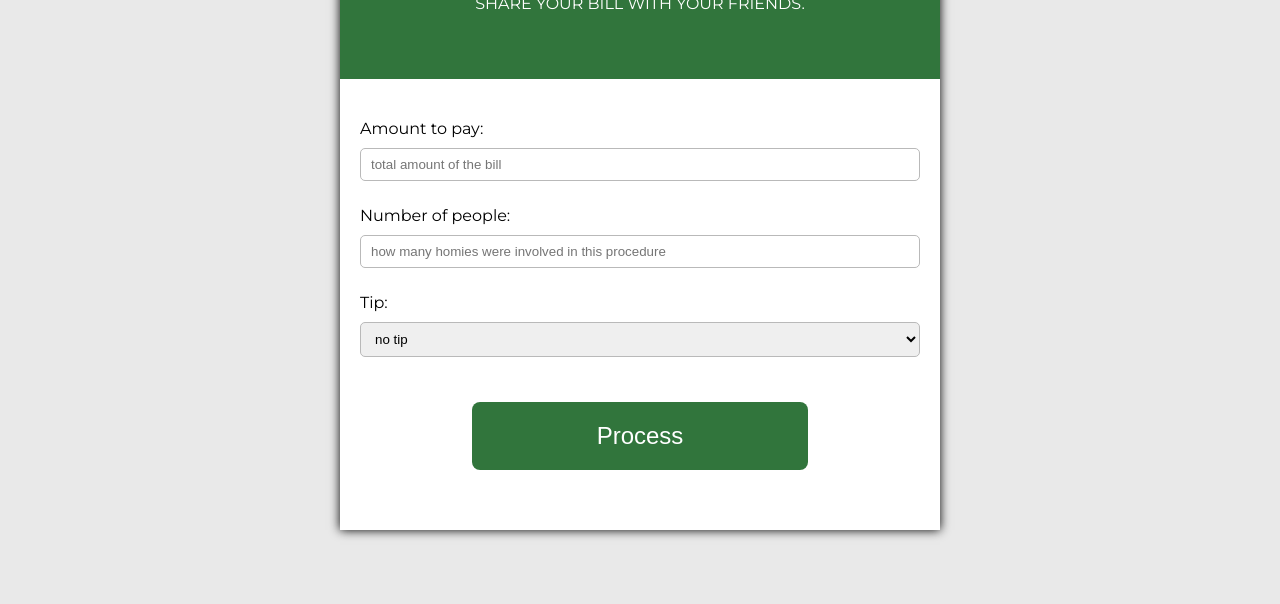
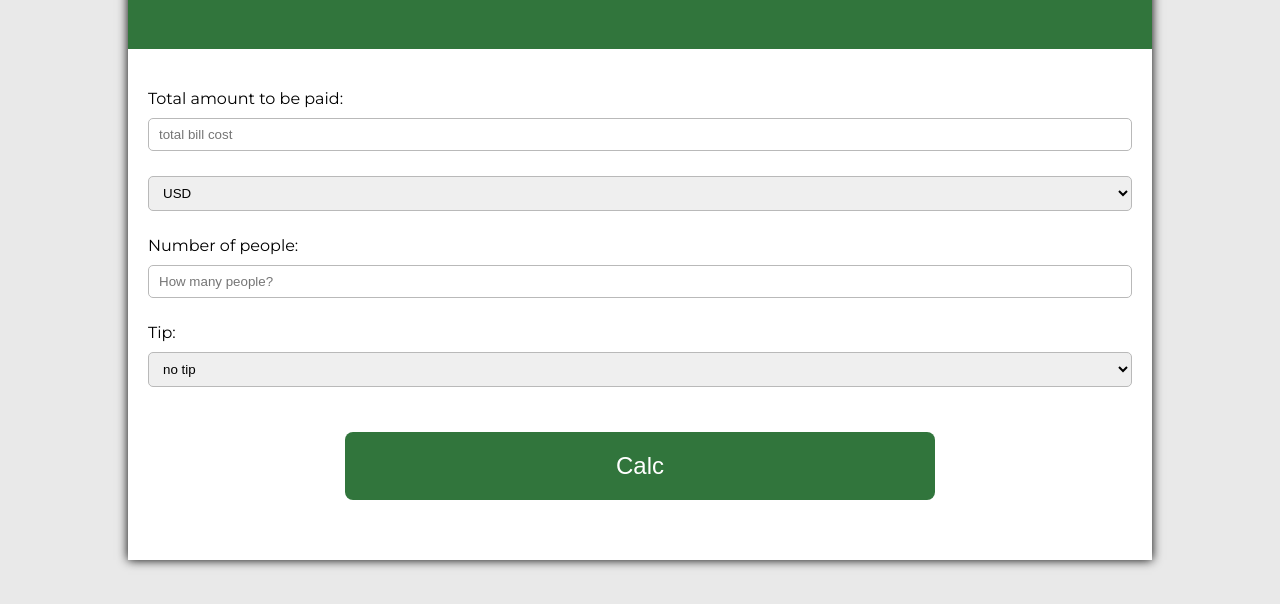
Before and after one commit to DamianMaciej/billsplitter, a plain HTML site: page index.html in a window 1280 px wide. Shown: the part 196-800 px from the top of the page. Drawn offline with Linux system fonts and the light colour scheme.

Commit message:
Minor problems fix

```diff
--- a/index.html
+++ b/index.html
@@ -14,14 +14,25 @@
 
         <div class="top">
             <h1>BillSplitter</h1>
-            <p>Share your bill with your friends.</p>
+            <p>Split bill with your friends</p>
         </div>
         <div class="bottom">
-            <label for="price">Amount to pay: </label>
-            <input type="number" placeholder="total amount of the bill" id="price">
+            <label for="price">Total amount to be paid: </label>
+            <input type="number" placeholder="total bill cost" id="price">
+            <select class="currency">
+                <option>USD</option>
+                <option>EUR</option>
+                <option>GBP</option>
+                <option>CHF</option>
+                <option>UAH</option>
+                <option>HRK</option>
+                <option>PLN</option>
+                <option>CZK</option>
+                <option>NOK</option>
+            </select>
 
             <label for="people">Number of people: </label>
-            <input type="number" placeholder="how many homies were involved in this procedure" id="people">
+            <input type="number" placeholder="How many people?" id="people">
 
             <label for="tip">Tip: </label>
             <select id="tip">
@@ -32,9 +43,9 @@
                 <option value="0.2">20%</option>
             </select>
 
-            <button class="count">Process</button>
+            <button class="count">Calc</button>
             <p class="error"></p>
-            <p class="cost-info">Each person should pay <span class="cost"></span> euro.</p>
+            <p class="cost-info">You should submit after <span class="cost"></span> <span class="currency-info"></span>.</p>
         </div>
 
 
--- a/main.js
+++ b/main.js
@@ -6,6 +6,8 @@ const errorInfo = document.querySelector(`.error`);
 const cost = document.querySelector(`.cost`);
 const endInfo = document.querySelector(`.cost-info`);
 
+const currency = document.querySelector(`.currency`);
+const currencyInfo = document.querySelector(`.currency-info`);
 
 
 const process = () => {
@@ -22,19 +24,22 @@ const process = () => {
             endInfo.style.display = `block`;
 
             cost.textContent = sum.toFixed(2);
-        } else {
+        }else {
             const sum = (newPrice + (newPrice * newTip)) / newPeople;
             endInfo.style.display = `block`;
 
             cost.textContent = sum.toFixed(2);
         }
+
+        currencyInfo.textContent = currency.value;
+
     }
 
-    if (costToPay.value != `` && people.value != ``) {
+    if (costToPay.value != `` && people.value != ``){
         countBill()
 
-    } else {
-        errorInfo.textContent = `ERROR: use correct data and fill in the blanks in the form.`;
+    }else {
+        errorInfo.textContent = `ERROR: use correct data and fill in the blanks in the form!`;
         endInfo.style.display = `none`;
     }
 
--- a/style.css
+++ b/style.css
@@ -16,7 +16,7 @@ body {
 }
 
 .wrapper {
-    width: 600px;
+    width: 80vw;
     background-color: rgb(255, 255, 255);
     box-shadow: 0 0 10px #000;
 
```
